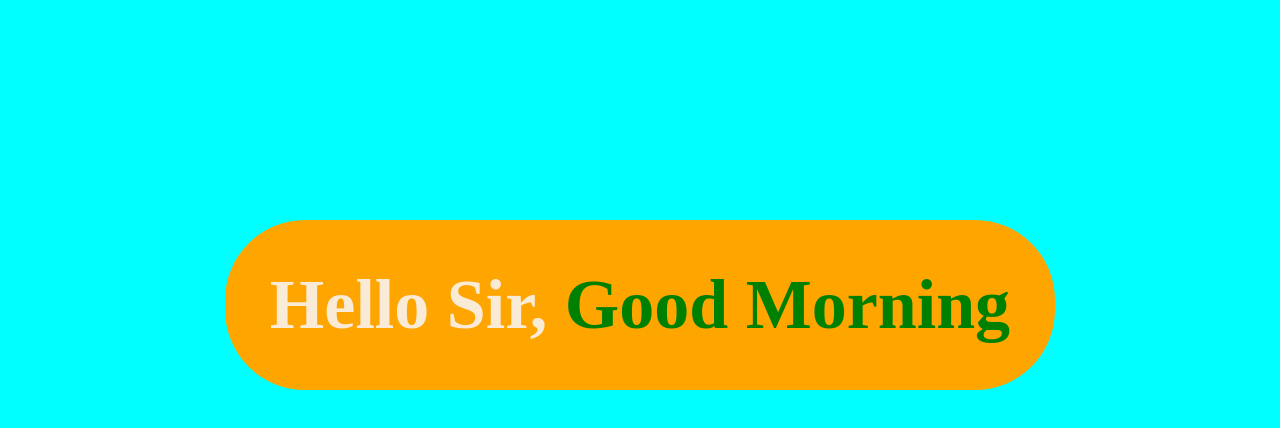
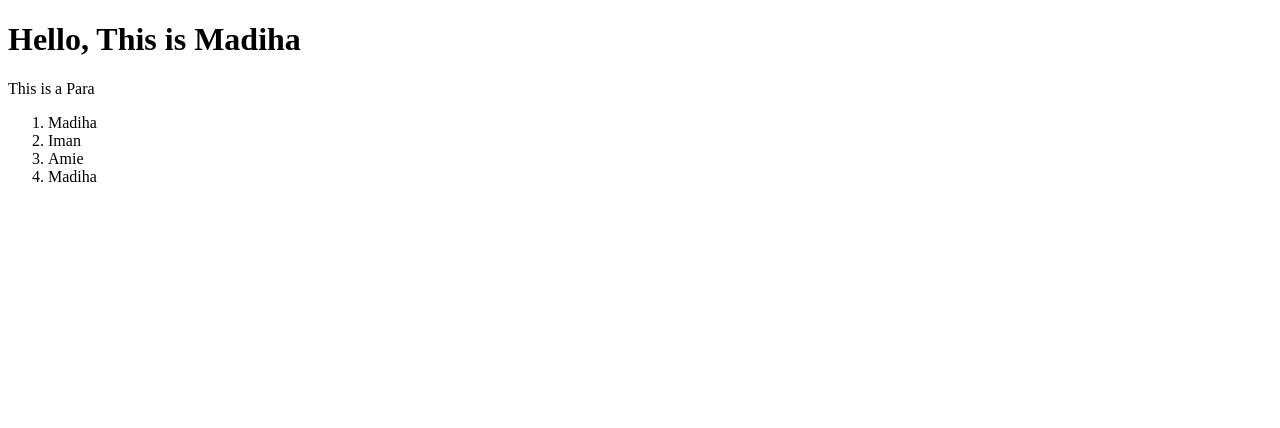
Before and after one commit to MadihaMassoudi/ChangesWhenClickedInReactjs, a React (Create React App) app: page / in a window 1280 px wide. Shown: the top 428 px of the page. Built offline with nearby package versions, Linux system fonts and the light colour scheme; a web font is replaced by a local one.

Commit message:
Component-Intro

```diff
--- /dev/null
+++ b/src/App.jsx
@@ -0,0 +1,16 @@
+import React from "react";
+import HeadingComponent from './HeadingComponent';
+import ParaComponent from './ParaComponent';
+import ListComponent from "./ListComponent";
+
+function App(){
+    return (
+    <>
+        <HeadingComponent />
+        <ParaComponent />
+        <ListComponent />
+    </>
+    )
+}
+
+export default App;
--- /dev/null
+++ b/src/HeadingComponent.jsx
@@ -0,0 +1,7 @@
+import React from 'react';
+
+function HeadingComponent(){
+    return <h1>Hello, This is Madiha</h1>
+}
+
+export default HeadingComponent;
--- /dev/null
+++ b/src/ListComponent.jsx
@@ -0,0 +1,14 @@
+import React from "react";
+
+function ListComponent() {
+  return (
+    <ol>
+      <li>Madiha</li>
+      <li>Iman</li>
+      <li>Amie</li>
+      <li>Madiha</li>
+    </ol>
+  );
+}
+
+export default ListComponent;
--- /dev/null
+++ b/src/ParaComponent.jsx
@@ -0,0 +1,7 @@
+import React from 'react';
+
+function ParaComponent(){
+    return <p>This is a Para</p>
+}
+
+export default ParaComponent;
--- a/src/index.js
+++ b/src/index.js
@@ -1,31 +1,10 @@
 import React from "react";
 import ReactDOM from "react-dom";
-import "./indexx.css";
-
-let currDate = new Date();
-currDate = currDate.getHours();
-let greetings = "";
-
-const cssStyle = {};
-
-if (currDate >= 1 && currDate < 12) {
-  greetings = "Good Morning";
-  cssStyle.color = "green";
-} else if (currDate >= 12 && currDate < 19) {
-  greetings = " Good Afternoon";
-  cssStyle.color = "red";
-} else {
-  greetings = "Good Night";
-  cssStyle.color = "blue";
-}
+import App from "./App";
 
 ReactDOM.render(
   <>
-    <div>
-      <h1>
-        Hello Sir, <span style={cssStyle}>{greetings}</span>
-      </h1>
-    </div>
+    <App />
   </>,
-  document.getElementById("root")
+  document.getElementById('root')
 );
--- a/src/indexx.css
+++ /dev/null
@@ -1,20 +0,0 @@
-*{margin: 0px; padding: 0px; box-sizing: border-box;}
-
-body{
-    background-color: aqua;
-}
-
-div{
-    display: flex;
-    justify-content: center;
-    position: relative;
-    top: 110px;
-}
-
-h1{
-    font-size: 70px;
-    background-color: orange;
-    border-radius: 80px;
-    padding: 45px;
-    color: antiquewhite;
-}
```
